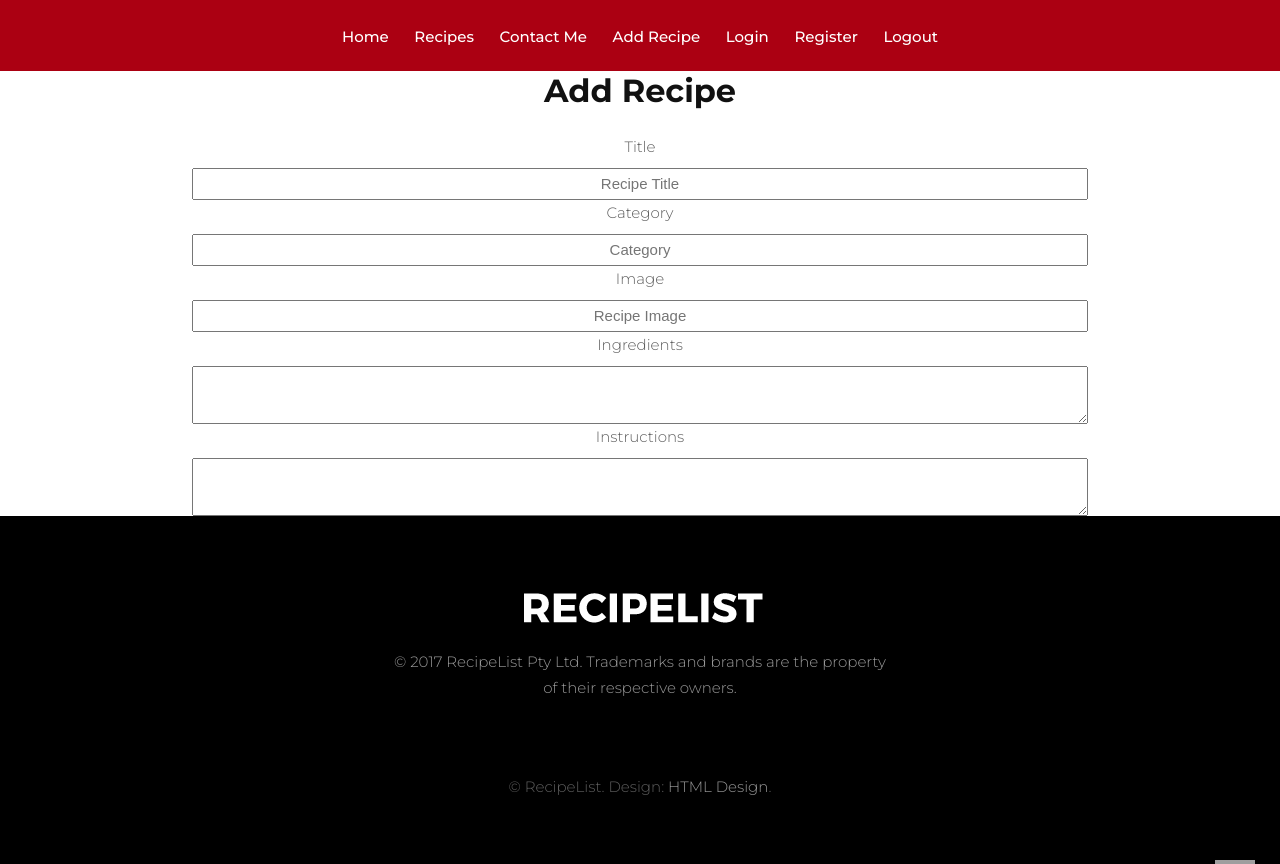
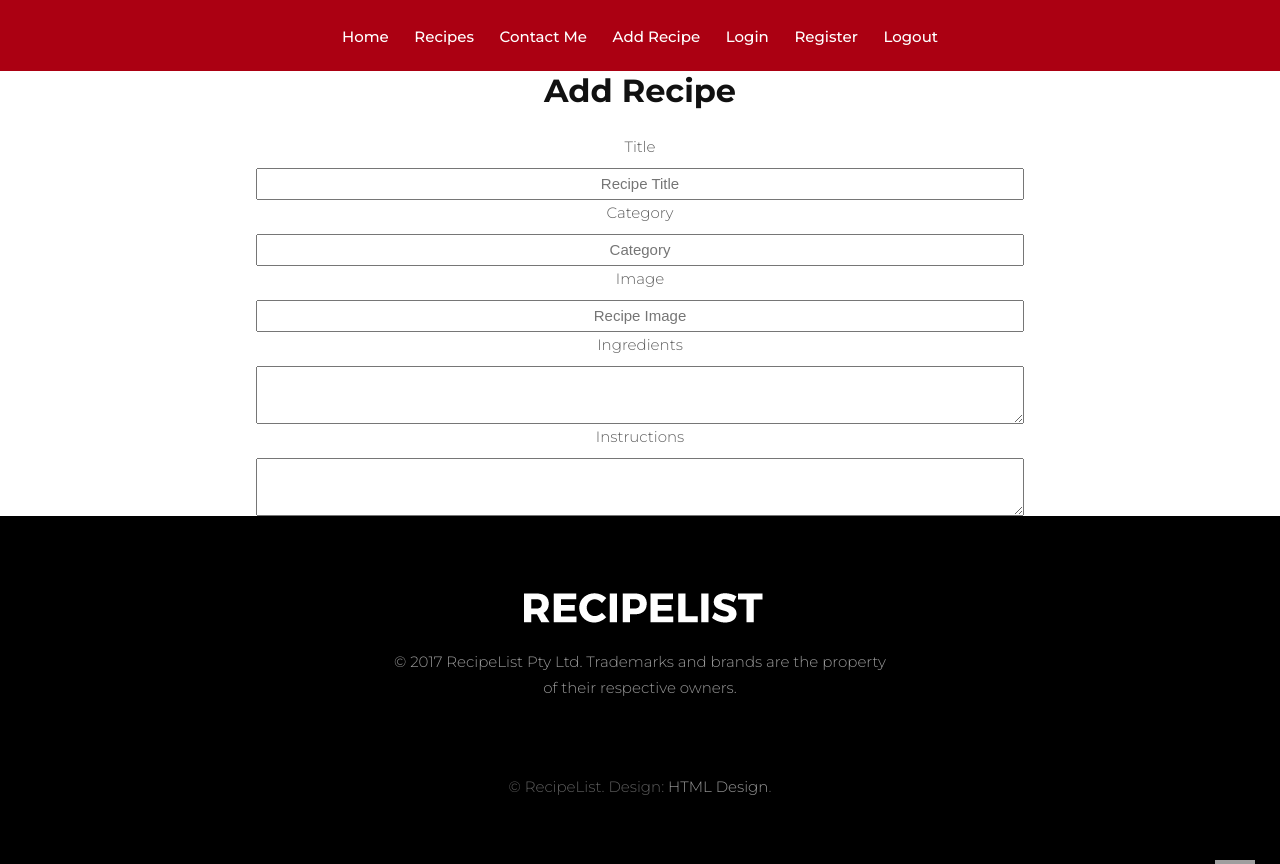
Before and after one commit to ValerieIvanova/recipelist, a React (Vite) app in the folder client/: page /add-recipe in a window 1280 px wide. Built offline with nearby package versions, Linux system fonts and the light colour scheme; grey boxes are pictures that could not be loaded.

Commit message:
styled the AddRecipe component

```diff
--- a/client/src/components/AddRecipe/AddRecipe.css
+++ b/client/src/components/AddRecipe/AddRecipe.css
@@ -3,7 +3,7 @@
     flex-direction: column;
     margin: auto;
     text-align: center;
-    max-width: 70%;
+    max-width: 60%;
 }
 
 .add-recipe-container input{
```
